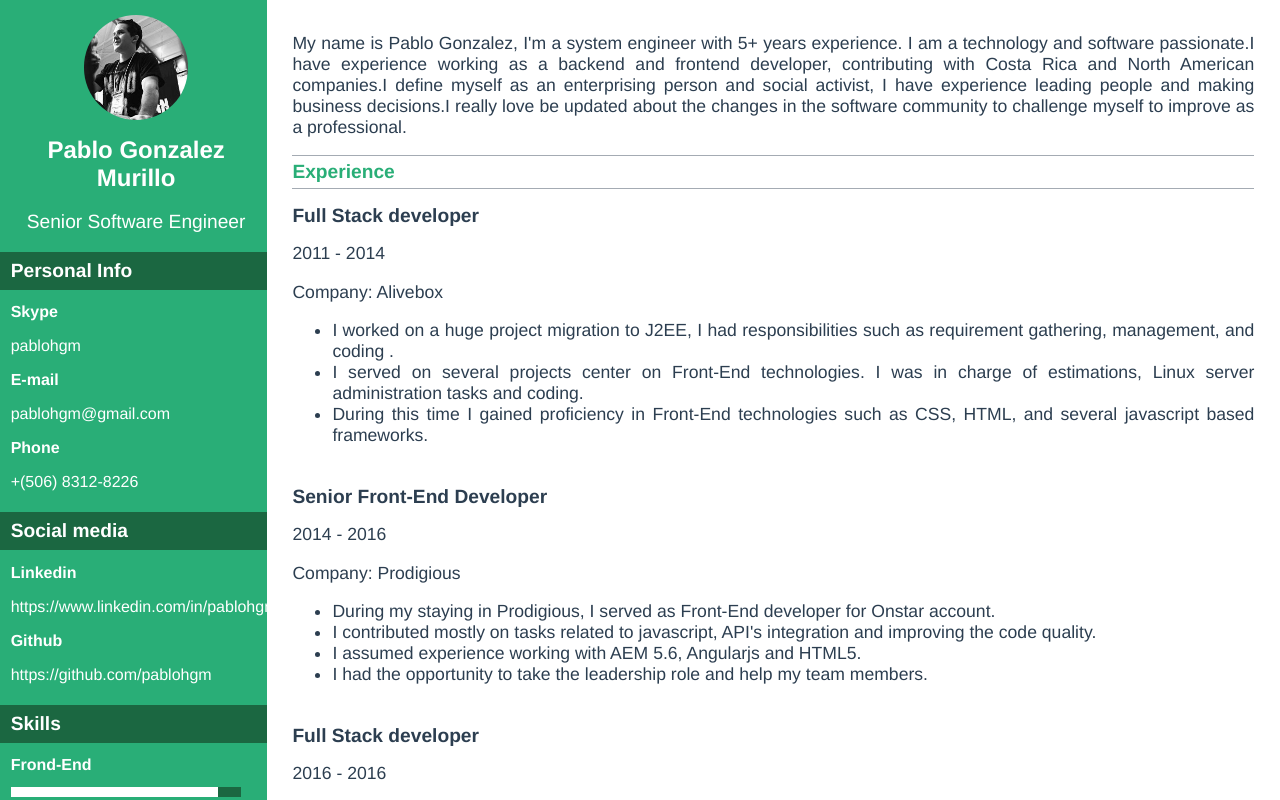
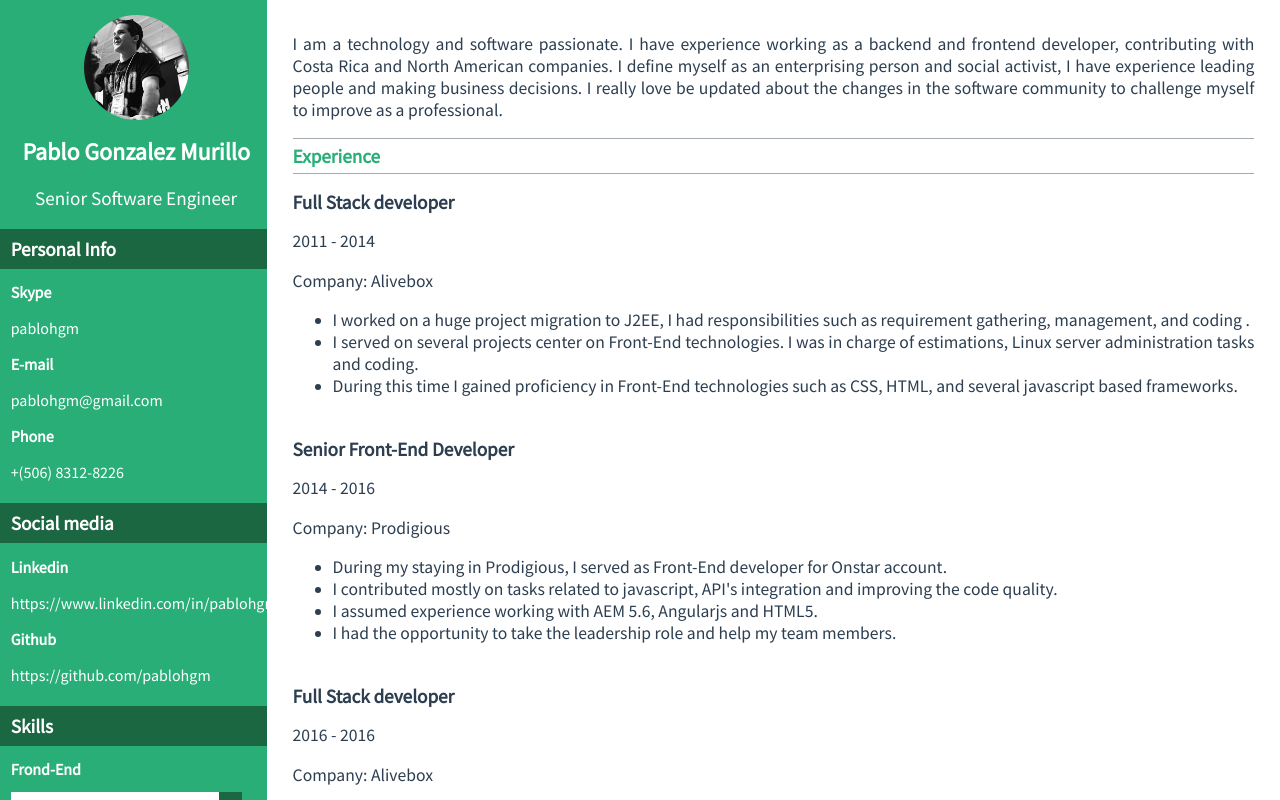
Before and after one commit to pablohgm/pablohgm.github.io, a Vue app: page / in a window 1280 px wide. Shown: the top 800 px of the page. Built offline with nearby package versions, Linux system fonts and the light colour scheme.

Commit message:
add family font and fix some text bugs

```diff
--- a/index.html
+++ b/index.html
@@ -3,6 +3,7 @@
   <head>
     <meta charset="utf-8">
     <title>Pablo's Resumen</title>
+    <link href="https://fonts.googleapis.com/css?family=Source+Sans+Pro" rel="stylesheet">
   </head>
   <body>
     <div id="app"></div>
--- a/package.json
+++ b/package.json
@@ -1,6 +1,6 @@
 {
   "name": "resumen_online",
-  "version": "1.0.0",
+  "version": "1.0.1",
   "description": "A Vue.js project",
   "author": "pablohgm",
   "private": true,
--- a/src/App.vue
+++ b/src/App.vue
@@ -26,7 +26,7 @@ export default {
   }
 
   #app {
-    font-family: 'Avenir', Helvetica, Arial, sans-serif;
+    font-family: 'Source Sans Pro', Arial, sans-serif;
     -webkit-font-smoothing: antialiased;
     -moz-osx-font-smoothing: grayscale;
     color: $color-font;
--- a/static/data.json
+++ b/static/data.json
@@ -8,7 +8,7 @@
     "phone": "+(506) 8312-8226",
     "website": "http://pablogonzalezmurillo.com/",
     "birthDate": "02-15-1989",
-    "summary": "My name is Pablo Gonzalez, I'm a system engineer with 5+ years experience. I am a technology and software passionate.I have experience working as a backend and frontend developer, contributing with Costa Rica and North American companies.I define myself as an enterprising person and social activist, I have experience leading people and making business decisions.I really love be updated about the changes in the software community to challenge myself to improve as a professional.",
+    "summary": "I am a technology and software passionate. I have experience working as a backend and frontend developer, contributing with Costa Rica and North American companies. I define myself as an enterprising person and social activist, I have experience leading people and making business decisions. I really love be updated about the changes in the software community to challenge myself to improve as a professional.",
     "location": {
       "address": "",
       "postalCode": "",
```
Also changed, not shown: .eslintrc.js, src/assets/css/main.scss (line endings or trailing spaces).
